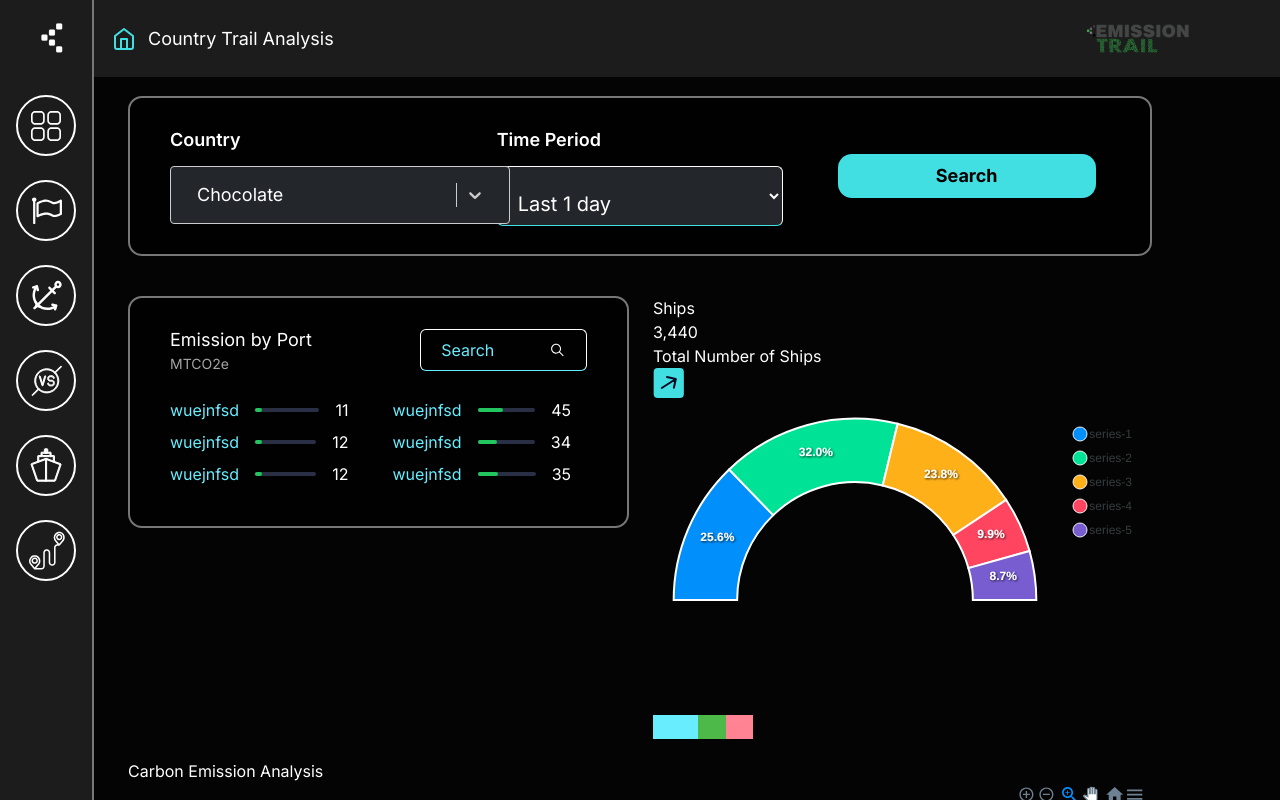
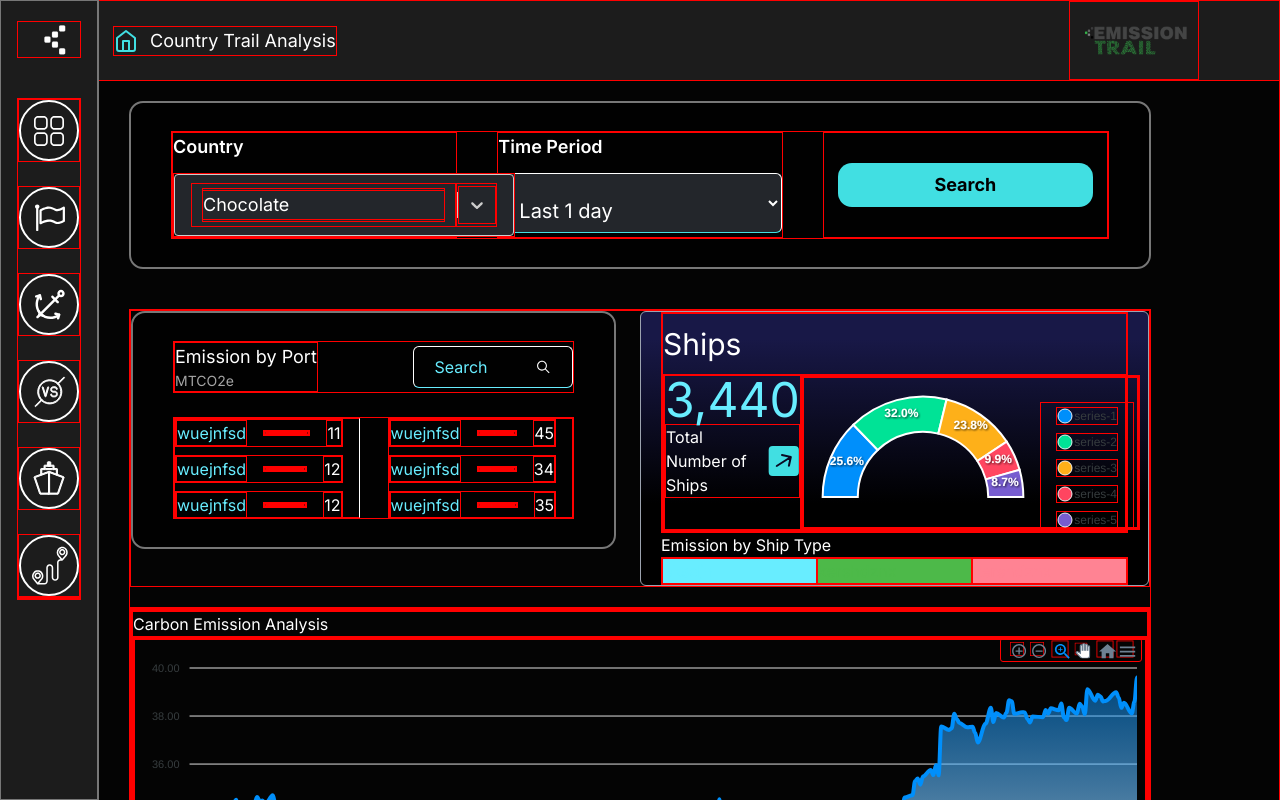
Before and after one commit to vishnubansal001/emmision, a Next.js app: page /data in a window 1280 px wide. Shown: the top 800 px of the page. Built offline with nearby package versions, Linux system fonts and the light colour scheme.

Commit message:
component 2

```diff
--- a/app/data/page.jsx
+++ b/app/data/page.jsx
@@ -501,7 +501,7 @@ const Page = () => {
         </div>
       </div>
       <div className="text-white flex flex-col gap-5 w-full">
-        <div className="flex md:flex-row flex-col gap-6 w-full justify-center items-start">
+        <div className="flex md:flex-row flex-col gap-6 w-full justify-center items-start ">
           <div className="bg-[#010101] px-10 py-7 text-white border-2 border-[#777777] rounded-[14px] flex flex-col gap-6 lg:w-[50%] w-[90%]">
             <div className="flex sm:flex-row flex-col gap-20 justify-between items-center w-full">
               <div className="flex flex-col justify-start items-start">
@@ -548,17 +548,19 @@ const Page = () => {
               </div>
             </div>
           </div>
-          <div className="lg:w-[50%] w-[90%]">
+          <div className="lg:w-[50%] w-[90%] px-5 border-gray-400 rounded-md bg-gradient-to-b from-[#181847] from-10% to-[#000000] to-70%">
             <div>
               <div>
-                <p>Ships</p>
-                <p>3,440</p>
-                <div>
+                <p className="text-3xl py-3">Ships</p>
+                <div className="flex">
+                  <div className="flex-grow-1">
+                    <p className="text-5xl text-[#68EDFF]">3,440</p>
+                    <div className="flex items-center">
                       <p>Total Number of Ships</p>
                       <img src="/click.svg" alt="click" />
                     </div>
                   </div>
-              <div>
+                  <div className="w-[50vw]">
                     <ReactApexChart
                       options={chartData.options}
                       series={chartData.series}
@@ -566,14 +568,17 @@ const Page = () => {
                     />
                   </div>
                 </div>
-            <div className="w-[100px] h-30px flex flex-row">
-              <div className="w-[50px] text-[#68EDFF] select-none bg-[#68EDFF] h-30px overflow-hidden">
+              </div>
+            </div>
+              <p>Emission by Ship Type</p>
+            <div className="h-30px flex flex-row">
+              <div className="w-[50px] text-[#68EDFF] select-none bg-[#68EDFF] h-30px overflow-hidden flex-1">
                 eksdjn
               </div>
-              <div className="w-[30px] select-none text-[#4DB949] bg-[#4DB949] h-30px overflow-hidden">
+              <div className="w-[30px] select-none text-[#4DB949] bg-[#4DB949] h-30px overflow-hidden flex-1">
                 kershdznx
               </div>
-              <div className="w-[30px] select-none text-[#FF8393] bg-[#FF8393] h-30px overflow-hidden">
+              <div className="w-[30px] select-none text-[#FF8393] bg-[#FF8393] h-30px overflow-hidden flex-1">
                 kershdznx
               </div>
             </div>
@@ -603,9 +608,7 @@ const Page = () => {
                 <img src="/click.svg" alt="click" />
               </div>
             </div>
-            <div>
-              MTCO2e
-            </div>
+            <div>MTCO2e</div>
           </div>
           <div>
             <div>
--- a/app/globals.css
+++ b/app/globals.css
@@ -46,3 +46,6 @@
   background: #41DFE2;
   border-radius: 6px;
 }
+div{
+  border: 1px solid red;
+}
```
Lines whose indentation alone changed are shown as unchanged.
